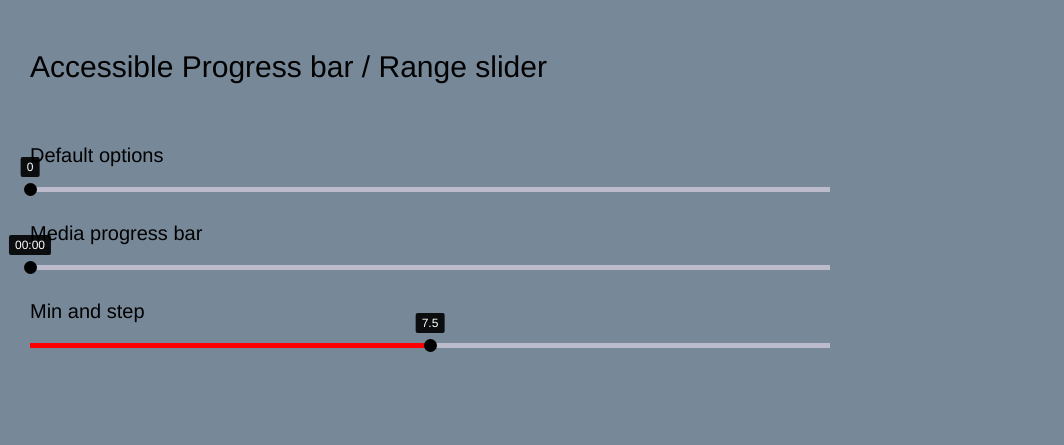
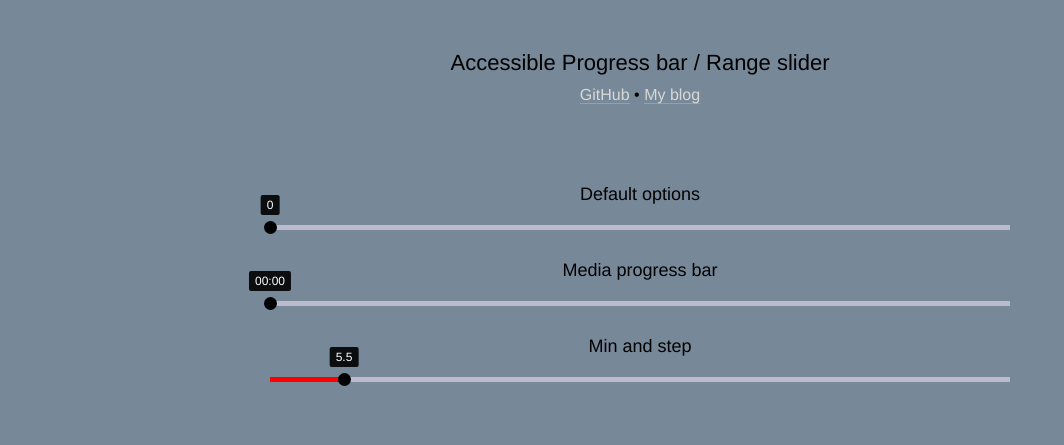
Before and after one commit to Stanko/aria-progress-range-slider, a website built with Parcel: page index.html in a window 1280 px wide. Shown: the whole page, without its empty margins (0-1064 px from the left). Built offline with nearby package versions, Linux system fonts and the light colour scheme.

Commit message:
Tiny improvement on the docs and the demo

```diff
--- a/index.html
+++ b/index.html
@@ -21,7 +21,13 @@
   <meta name="theme-color" content="#ffffff" />
 </head>
 <body>
+  <div class="Content">
     <h1>Accessible Progress bar / Range slider</h1>
+    <div class="Links">
+      <a href="https://github.com/Stanko/aria-progress-range-slider">GitHub</a>
+      &bull;
+      <a href="https://muffinman.io">My blog</a>
+    </div>
 
     <h2>Default options</h2>
     <div id="track-one">
@@ -32,6 +38,7 @@
     <h2>Min and step</h2>
     <div id="track-three">
     </div>
+  </div>
 
   <script src="./src/demo.ts"></script>
 </body>
--- a/package.json
+++ b/package.json
@@ -1,6 +1,6 @@
 {
   "name": "aria-progress-range-slider",
-  "version": "0.0.5",
+  "version": "0.0.6",
   "description": "Accessible progress bar / slider component",
   "scripts": {
     "test": "echo \"Error: no test specified\" && exit 1",
--- a/src/demo.scss
+++ b/src/demo.scss
@@ -5,21 +5,49 @@
 }
 
 body {
-  margin: 50px 30px;
   font-family: Helvetica, Arial, sans-serif;
-  max-width: 800px;
   font-size: 16px;
   background: #789;
 }
 
+.Content {
+  padding: 50px 30px;
+  max-width: 800px;
+  position: relative;
+  text-align: center;
+  margin: 0 auto;
+}
+
 h1 {
-  font-size: 30px;
+  font-size: 22px;
   font-weight: normal;
-  margin: 1em 0 2em;
+  margin: 0 0 10px 0;
 }
 
 h2 {
-  font-size: 20px;
+  font-size: 18px;
   font-weight: normal;
-  margin: 1em 0 0.5em;
+  margin: 20px 0 10px;
 }
+
+.Links {
+  margin-bottom: 80px;
+}
+
+.Links a {
+  color: #d7d9d6;
+  text-decoration: none;
+  border-bottom: 1px solid rgba(#d7d9d6, 0.3);
+  transition: border 250ms, color 250ms;
+}
+
+.Links a:hover {
+  color: #fff;
+  border-bottom-color: #fff;
+}
+
+.Links a:focus {
+  outline: none;
+  outline-offset: 5px;
+  outline: 1px solid blue;
+}
--- a/src/demo.ts
+++ b/src/demo.ts
@@ -43,7 +43,7 @@ const trackTwo = new ProgressBar(document.querySelector('#track-two'), {
 
 const trackThree = new ProgressBar('#track-three', {
   min: 5,
-  initialValue: 7.5,
+  initialValue: 5.5,
   max: 10,
   step: 0.1,
   arrowMoveStep: 0.1,
```
Also changed, not shown: docs/index.html (+1 -1 lines), README.md, 8 other files. Lines whose indentation alone changed are shown as unchanged.
